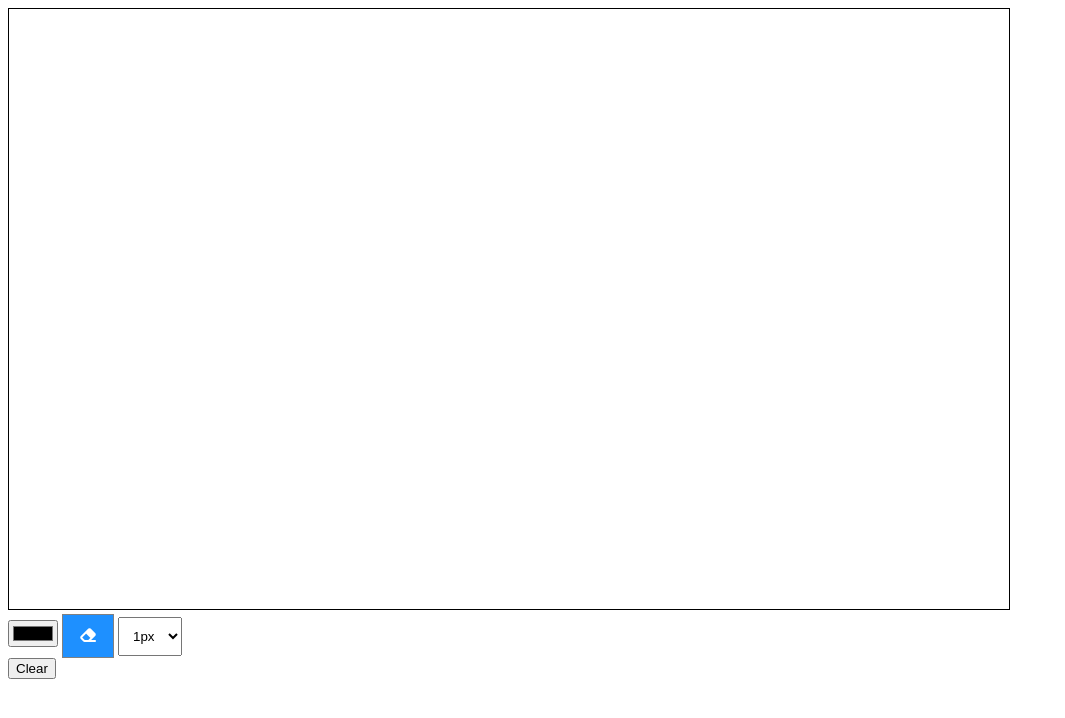
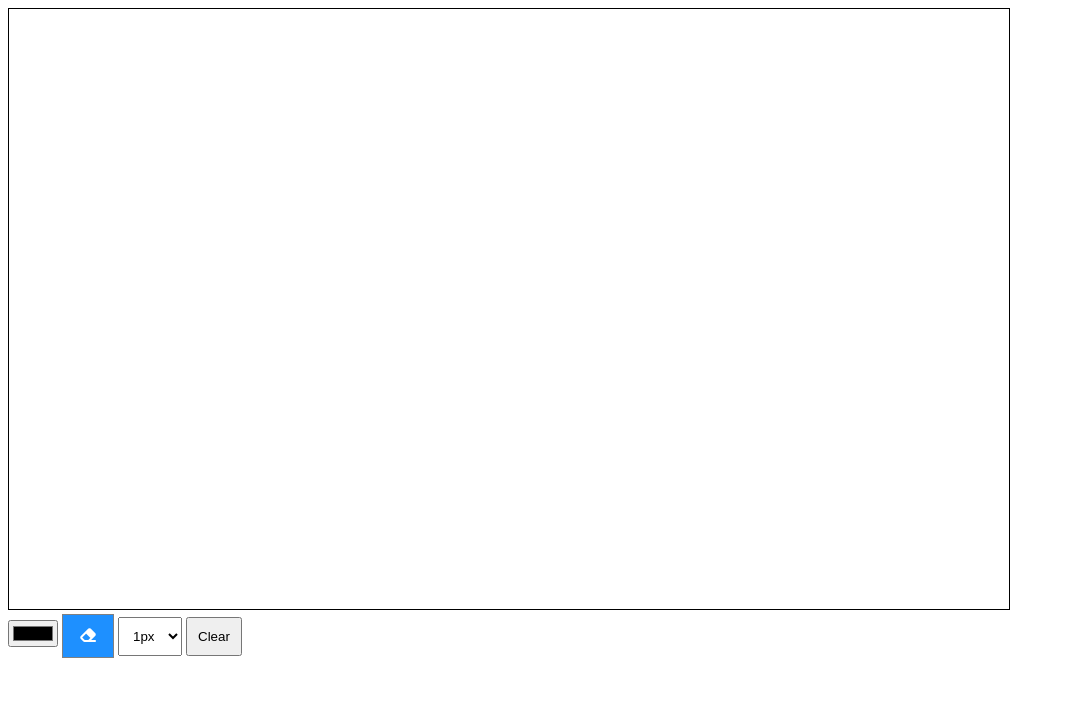
Before and after one commit to ned98/Budget-Paint, a plain HTML site: page index.html in a window 1280 px wide. Shown: the whole page, without its empty margins (0-1065 px from the left). Drawn offline with nearby package versions, Linux system fonts and the light colour scheme.

Commit message:
Added CSS for Clear Button

```diff
--- a/style.css
+++ b/style.css
@@ -1,7 +1,10 @@
 #canvas {
-
     border: 1px solid black;
     cursor: crosshair;
+}
+
+button {
+  cursor: pointer;
 }
 
 .btn {
@@ -25,3 +28,12 @@
 #dropdown-content {
   padding: 10px;
 }
+
+.clear-canvas {
+  position: relative;
+  display: inline-block;
+}
+
+.btn-clear-canvas {
+  padding: 10px;
+}
```
